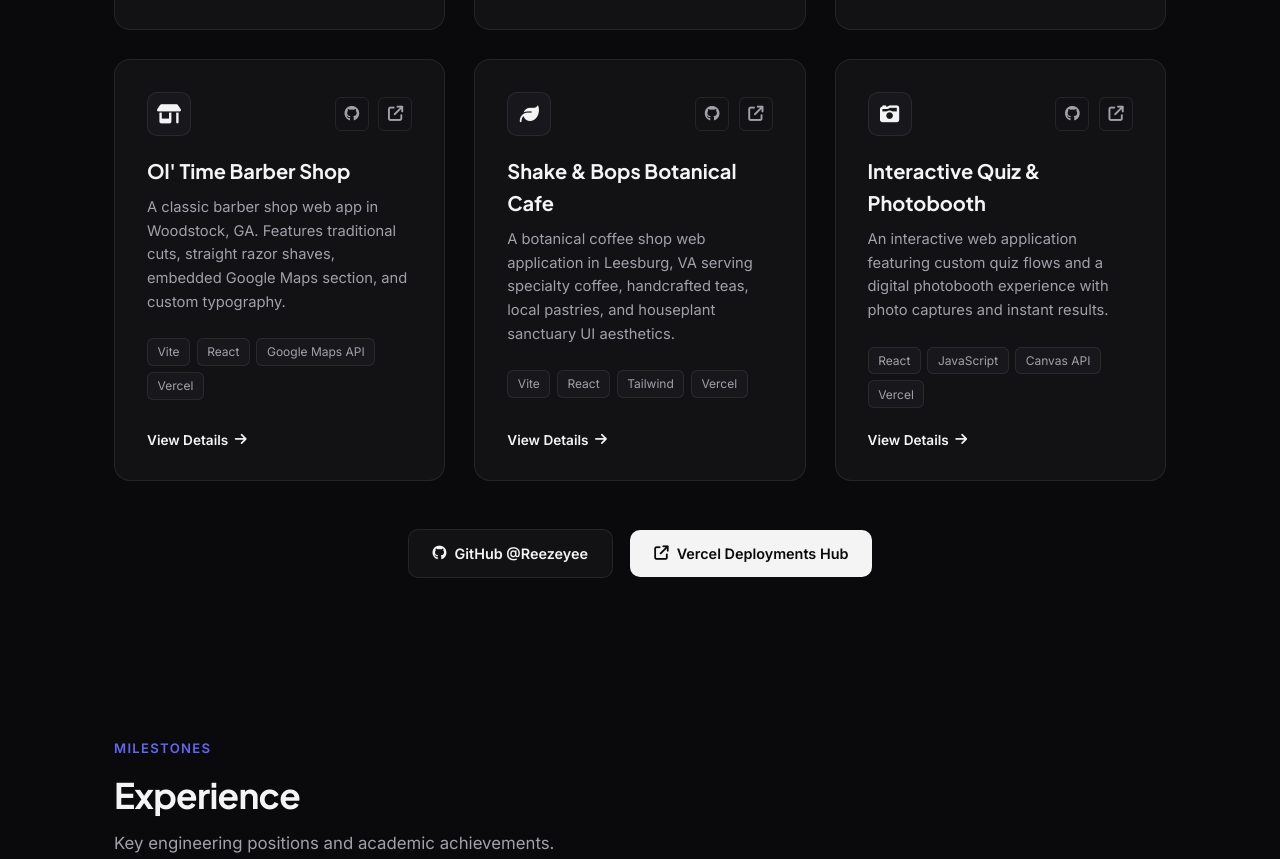
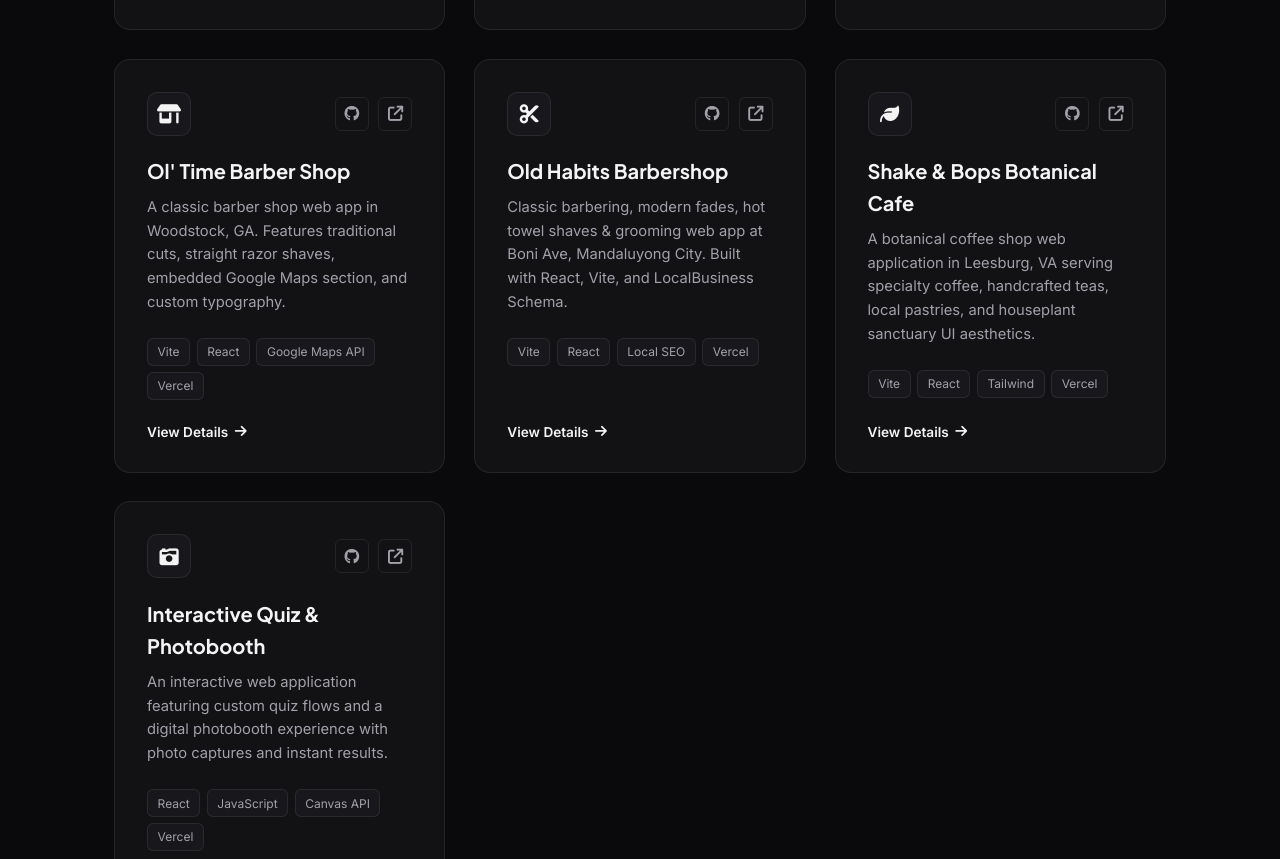
Before and after one commit to Reezeyee/My-portfolio, a plain HTML site: page index.html in a window 1280 px wide. Shown: the part 2788-3647 px from the top of the page. Drawn offline with Linux system fonts and the light colour scheme.

Commit message:
Update portfolio: Add Old Habits Barbershop (Mandaluyong City) project

```diff
--- a/index.html
+++ b/index.html
@@ -369,7 +369,35 @@
           </button>
         </div>
 
-        <!-- Project 5: Shake & Bops Botanical Cafe -->
+        <!-- Project 5: Old Habits Barbershop -->
+        <div class="minimal-project-card" data-project-category="web">
+          <div>
+            <div class="project-card-header">
+              <div class="project-icon-box"><i class="fa-solid fa-scissors"></i></div>
+              <div class="project-links-group">
+                <a href="https://github.com/Reezeyee/oldhabitsbarbershop" target="_blank" rel="noopener noreferrer" class="icon-link-btn" aria-label="GitHub Repository" title="GitHub Repository">
+                  <i class="fa-brands fa-github"></i>
+                </a>
+                <a href="https://oldhabitsbarbershop.vercel.app/" target="_blank" rel="noopener noreferrer" class="icon-link-btn" aria-label="Live Demo" title="Open Live Site">
+                  <i class="fa-solid fa-arrow-up-right-from-square"></i>
+                </a>
+              </div>
+            </div>
+            <h3 class="project-name-title">Old Habits Barbershop</h3>
+            <p class="project-summary-text">Classic barbering, modern fades, hot towel shaves & grooming web app at Boni Ave, Mandaluyong City. Built with React, Vite, and LocalBusiness Schema.</p>
+            <div class="project-tags-list">
+              <span class="mini-tag">Vite</span>
+              <span class="mini-tag">React</span>
+              <span class="mini-tag">Local SEO</span>
+              <span class="mini-tag">Vercel</span>
+            </div>
+          </div>
+          <button class="case-study-btn open-modal-btn" data-project-id="oldhabits">
+            View Details <i class="fa-solid fa-arrow-right"></i>
+          </button>
+        </div>
+
+        <!-- Project 6: Shake & Bops Botanical Cafe -->
         <div class="minimal-project-card" data-project-category="web">
           <div>
             <div class="project-card-header">
@@ -397,7 +425,7 @@
           </button>
         </div>
 
-        <!-- Project 6: Interactive Quiz & Photobooth -->
+        <!-- Project 7: Interactive Quiz & Photobooth -->
         <div class="minimal-project-card" data-project-category="interactive">
           <div>
             <div class="project-card-header">
--- a/script.js
+++ b/script.js
@@ -150,6 +150,17 @@ document.addEventListener('DOMContentLoaded', () => {
       github: 'https://github.com/Reezeyee/Ol-Time-Barbershop',
       demo: 'https://ol-time-barbershop.vercel.app/'
     },
+    oldhabits: {
+      title: 'Old Habits Barbershop',
+      summary: 'A premier classic & modern barbershop web application for Old Habits Barbershop at Boni Ave corner Sikap, Mandaluyong City.',
+      highlights: [
+        'Built with Vite, React, and Schema.org HairSalon structured metadata.',
+        'Service menus for haircuts, hot towel shaves, hair coloring, and beard grooming.',
+        'Social media integrations, opening hours specs, and local search optimization.'
+      ],
+      github: 'https://github.com/Reezeyee/oldhabitsbarbershop',
+      demo: 'https://oldhabitsbarbershop.vercel.app/'
+    },
     shakebops: {
       title: 'Shake & Bops Botanical Cafe',
       summary: 'A cozy botanical coffee shop web application in Leesburg, Virginia serving specialty coffee, handcrafted teas, local pastries, and houseplant sanctuary UI aesthetics.',
```
